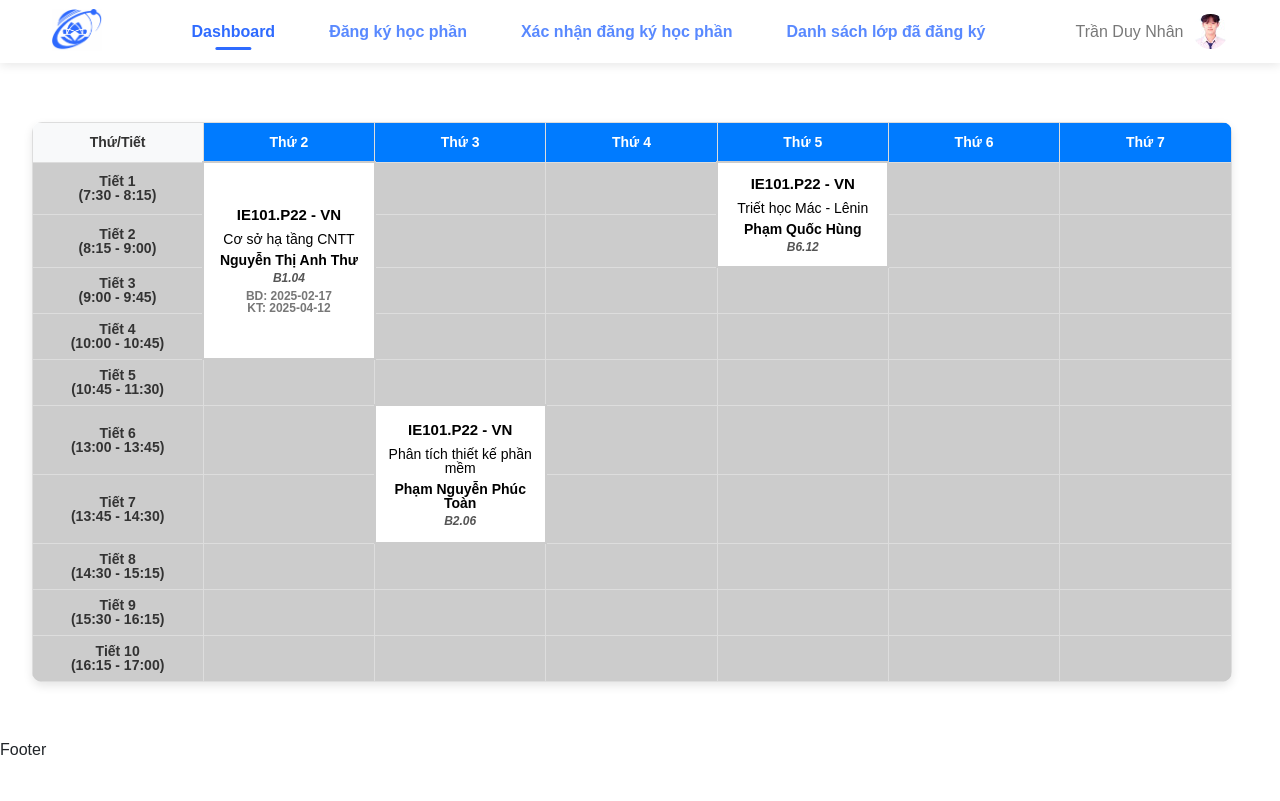
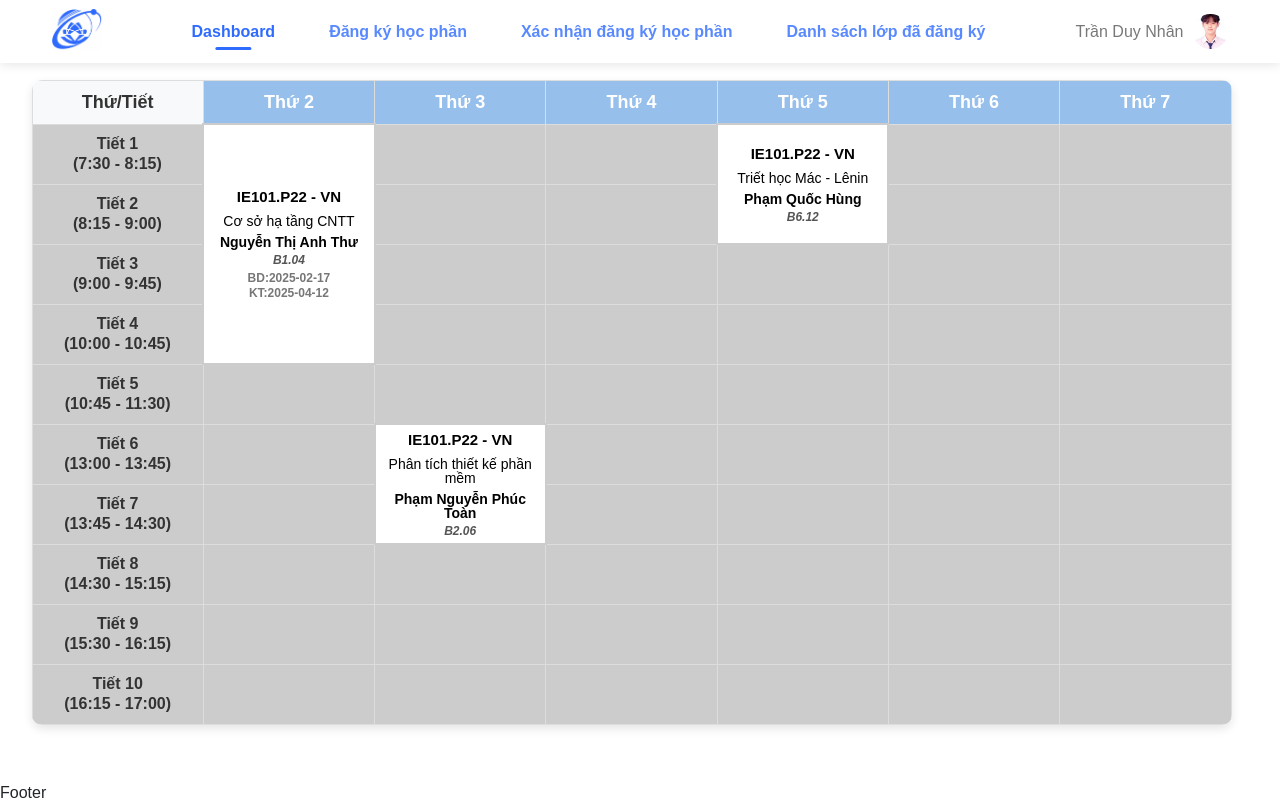
Before and after one commit to FatPat117/IE103, a React (Vite) app: page / in a window 1280 px wide. Built offline with nearby package versions, Linux system fonts and the light colour scheme.

Commit message:
Schedule #3

```diff
--- a/src/App.jsx
+++ b/src/App.jsx
@@ -4,11 +4,11 @@ import Schedule from "./pages/Schedule/Schedule";
 
 function App() {
         return (
-                <div>
+                <>
                         <Header />
                         <Schedule />
                         <Footer />
-                </div>
+                </>
         );
 }
 
--- a/src/pages/Schedule/Schedule.css
+++ b/src/pages/Schedule/Schedule.css
@@ -5,11 +5,15 @@
         border-collapse: collapse;
         text-align: center;
         font-family: "Poppins", sans-serif;
-        font-size: 1.4rem;
+        font-size: 1.6rem;
         table-layout: fixed;
         border-radius: 10px;
         overflow: hidden;
         box-shadow: 0px 4px 10px rgba(0, 0, 0, 0.1);
+}
+
+.table tr th {
+        font-size: 1.8rem;
 }
 
 th,
@@ -21,9 +25,24 @@ td {
         vertical-align: middle;
 }
 
+.period-cell {
+        padding: 12px 10px;
+        text-align: center;
+        font-weight: bold;
+        height: 60px; /* Tăng chiều cao của ô */
+}
+.period-cell__tiet {
+        margin-bottom: 4px;
+}
+
+.period-cell__hour,
+.period-cell__tiet {
+        display: block;
+}
+
 /* Header */
 .table__heading th {
-        background-color: #007bff;
+        background-color: #96bfeb;
         color: white;
         font-weight: 700;
         padding: 12px;
@@ -40,6 +59,11 @@ th:first-child {
 /* Ô trống */
 td {
         background-color: #cccccc !important;
+}
+
+.period-cell br {
+        display: inline-block;
+        margin-top: 5px;
 }
 
 /* Màu xen kẽ hàng */
@@ -101,6 +125,14 @@ tbody tr:hover td {
         color: #777;
 }
 
+.course-start {
+        margin-bottom: 3px;
+}
+
+.course-start,
+.course-end {
+        display: block;
+}
 .delete-icon {
         position: absolute;
         top: 5px;
--- a/src/pages/Schedule/Schedule.jsx
+++ b/src/pages/Schedule/Schedule.jsx
@@ -92,7 +92,13 @@ function Schedule() {
                                         {periods.map((period, periodIndex) => (
                                                 <tr key={period.label}>
                                                         <td className="period-cell">
-                                                                {period.label} <br /> ({period.time})
+                                                                <span className="period-cell__tiet">
+                                                                        {period.label}
+                                                                </span>
+
+                                                                <span className="period-cell__hour">
+                                                                        ({period.time})
+                                                                </span>
                                                         </td>
                                                         {["Thứ 2", "Thứ 3", "Thứ 4", "Thứ 5", "Thứ 6", "Thứ 7"].map(
                                                                 (day) => {
@@ -137,15 +143,18 @@ function Schedule() {
                                                                                                 {course.start &&
                                                                                                         course.end && (
                                                                                                                 <span className="course-date">
-                                                                                                                        BD:{" "}
-                                                                                                                        {
-                                                                                                                                course.start
-                                                                                                                        }{" "}
-                                                                                                                        <br />{" "}
-                                                                                                                        KT:{" "}
-                                                                                                                        {
-                                                                                                                                course.end
-                                                                                                                        }
+                                                                                                                        <span className="course-start">
+                                                                                                                                BD:
+                                                                                                                                {
+                                                                                                                                        course.start
+                                                                                                                                }
+                                                                                                                        </span>
+                                                                                                                        <span className="course-end">
+                                                                                                                                KT:
+                                                                                                                                {
+                                                                                                                                        course.end
+                                                                                                                                }
+                                                                                                                        </span>
                                                                                                                 </span>
                                                                                                         )}
                                                                                                 {hovered ===
```
